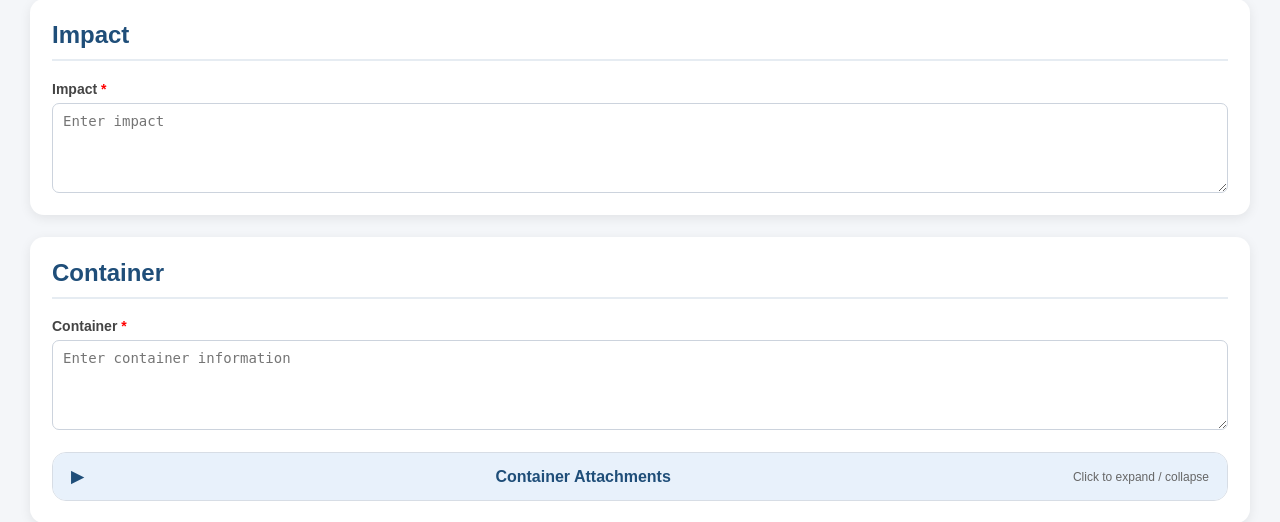
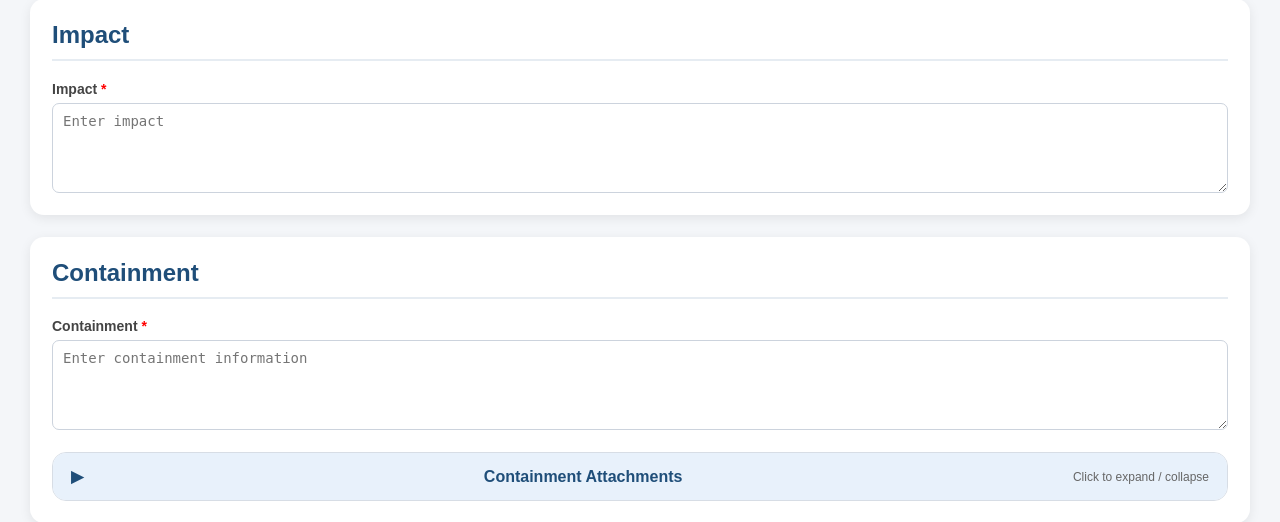
Before and after one commit to nyps1/PCCSIM, a Flask app: page /apply in a window 1280 px wide. Shown: the part 2589-3111 px from the top of the page. Run offline with Flask 3, Linux system fonts and the light colour scheme.

Commit message:
chore: update system name to PCCSIM, change Container to Containment, and add README.md

```diff
--- a/services/ppt_exporter.py
+++ b/services/ppt_exporter.py
@@ -25,7 +25,7 @@ class PowerPointExporter:
         "problem": "Problem",
         "problem_ppt": "Problem PPT",
         "action_taken": "Action Taken",
-        "container": "Container",
+        "container": "Containment",
         "root_cause": "Root Cause",
         "solution": "Solution",
         "implementation": "Implementation",
--- a/templates/apply.html
+++ b/templates/apply.html
@@ -231,22 +231,22 @@
         </section>
 
 
-        <!-- Container -->
+        <!-- Containment -->
         <section class="card">
-            <h2>Container</h2>
+            <h2>Containment</h2>
 
             <div class="content-grid single">
                 <div class="form-group">
-                    <label>Container <span class="required">*</span></label>
+                    <label>Containment <span class="required">*</span></label>
                     <textarea
                         id="container"
                         name="container"
-                        placeholder="Enter container information"
+                        placeholder="Enter containment information"
                     ></textarea>
                 </div>
             </div>
 
-            {{ attachment_block("container", "Container", False) }}
+            {{ attachment_block("container", "Containment", False) }}
         </section>
 
 
--- a/templates/base.html
+++ b/templates/base.html
@@ -13,7 +13,7 @@
 <body>
 
 <header>
-    PCCIM
+    PCCSIM
 </header>
 
 <nav>
--- a/templates/detail.html
+++ b/templates/detail.html
@@ -190,7 +190,7 @@
 
 
 <section class="card">
-    <h2>Container</h2>
+    <h2>Containment</h2>
 
     <div class="detail-content">
         <p>{{ application.container or "" }}</p>
@@ -198,7 +198,7 @@
 
     {{ render_attachments(
         "container",
-        "Container",
+        "Containment",
         attachments_by_section.get("container", [])
     ) }}
 </section>
```
Also changed, not shown: templates/edit.html (+5 -5 lines), README.md (added).
